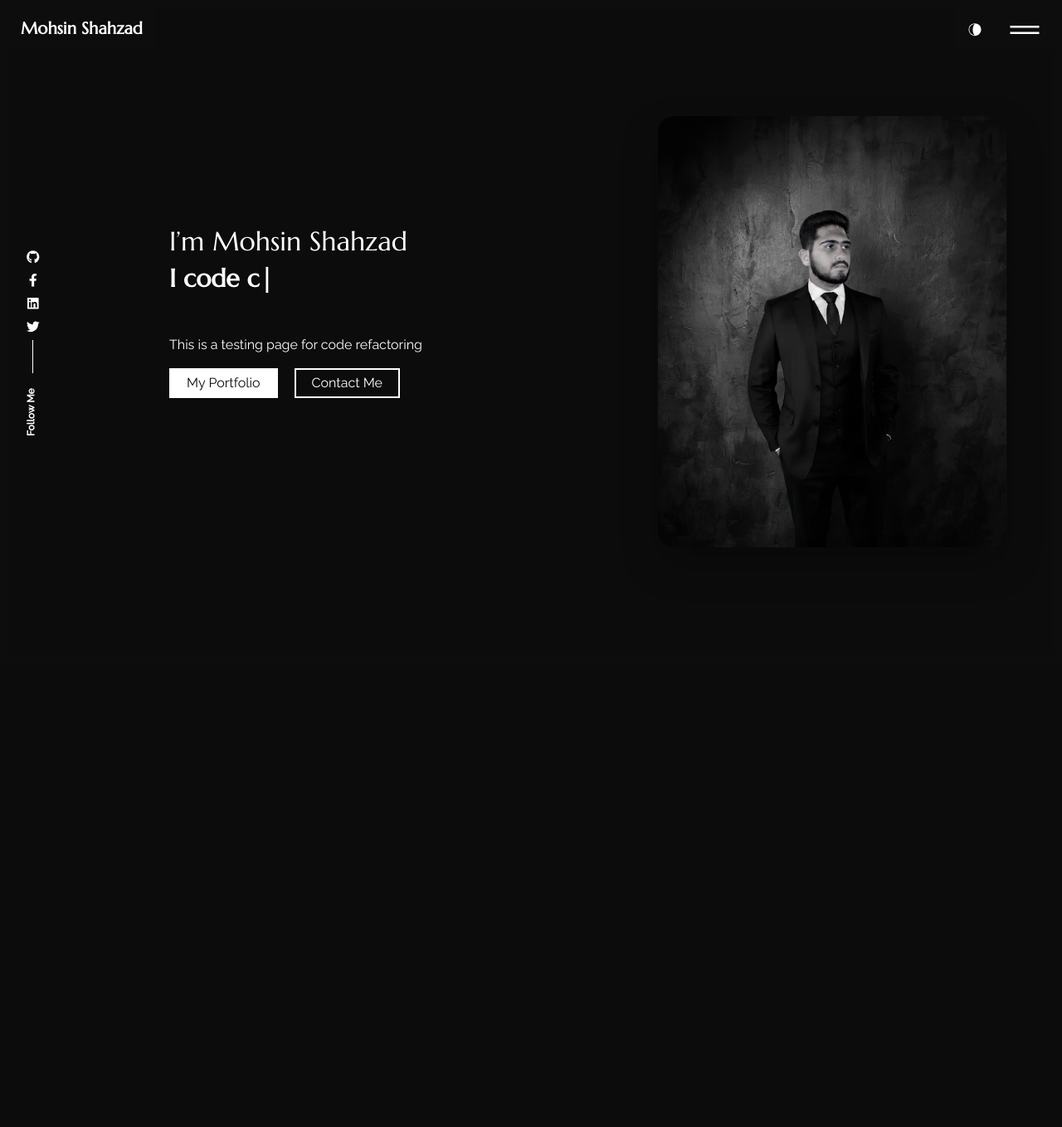
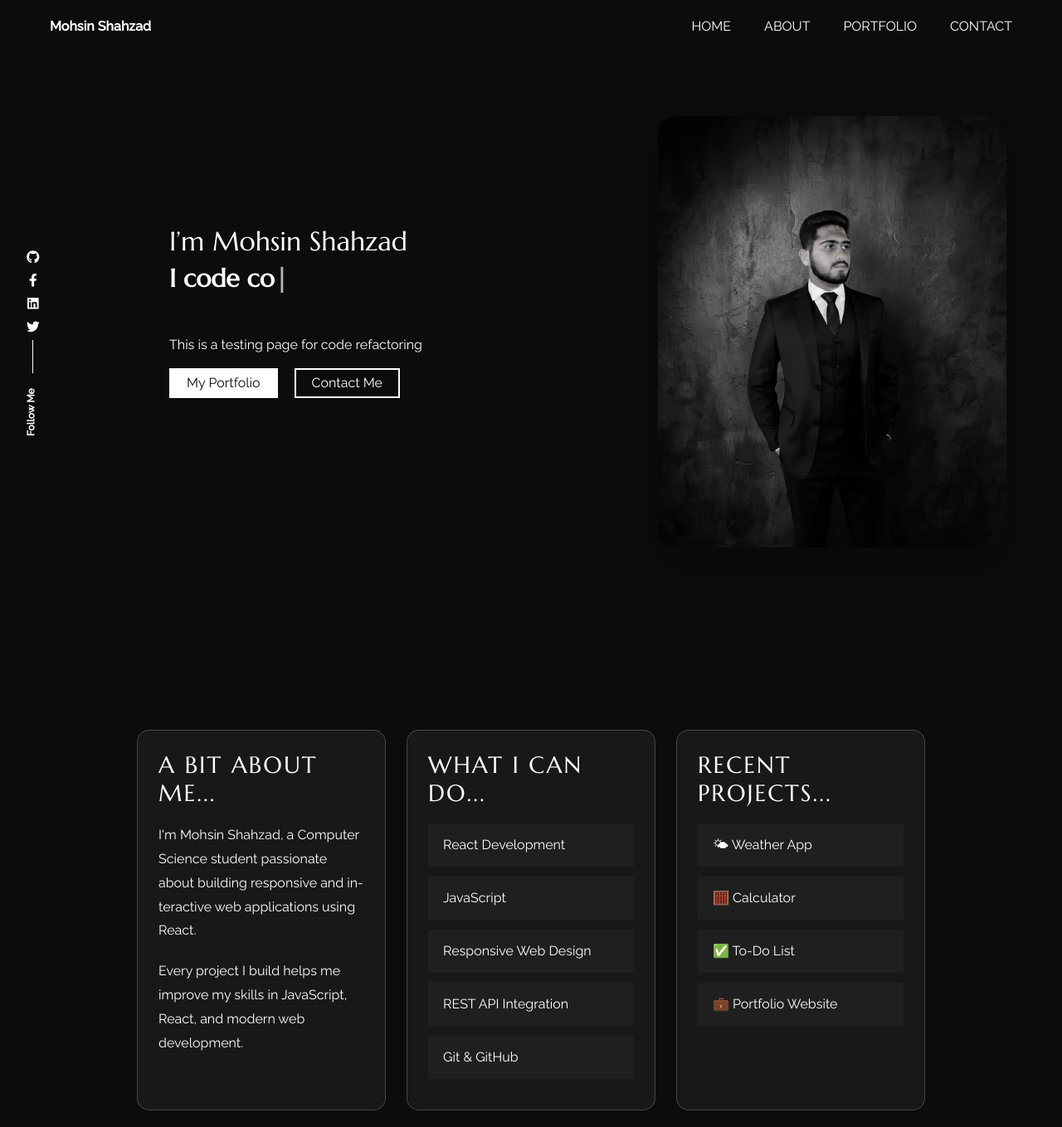
Before and after one commit to mohsinshhzad88-sudo/debugging-playground, a React (Create React App) app: page / in a window 1280 px wide. Shown: the whole page at 83% size. Before the commit the page ends 800 px from the top, so only its background shows below. Built offline with nearby package versions, Linux system fonts and the light colour scheme.

Commit message:
Move project cards to portfolio page

```diff
--- a/package.json
+++ b/package.json
@@ -18,7 +18,7 @@
         "web-vitals": "^3.1.1"
     },
     "scripts": {
-        "start": "react-scripts start",
+        "start": "react-scripts start --host",
         "build": "react-scripts build",
         "test": "react-scripts test",
         "eject": "react-scripts eject",
--- a/src/content_option.js
+++ b/src/content_option.js
@@ -77,11 +77,15 @@ const services = [
   },
 ];
 
-const dataportfolio = [{
+const dataportfolio = [
+  {
     img: "/bridge.jpg",
-      title: "I’m Mohsin Shahzad",
-    description: "Welcome to my portfolio! Here you'll find projects I've built while learning and improving my skills in React, JavaScript, and modern web development. Each project reflects my growth as a developer."
-}];
+    title: "A Bit About Me",
+    description:
+      "I'm Mohsin Shahzad, a Computer Science student passionate about web development. I enjoy building responsive and interactive web applications using React and continuously improving my programming skills through real-world projects.",
+  },
+
+];
 
 const contactConfig = {
     YOUR_EMAIL: "mohsinshahzad2015@gmail.com", // Replace with your email
--- a/src/header/index.js
+++ b/src/header/index.js
@@ -6,7 +6,7 @@ import { logotext ,socialprofils } from "../content_option";
 import Themetoggle from "../components/themetoggle";
 
 const Headermain = () => {
-  const [isActive, setActive] = useState("false");
+  const [isActive, setActive] = useState(true);
 
   const handleToggle = () => {
     setActive(!isActive);
@@ -15,7 +15,27 @@ const Headermain = () => {
 
   return (
     <>
-      <header className="fixed-top site__header">
+  <header className="site__header desktop_header">
+
+  <div className="logo">
+    <Link to="/"><b>Mohsin Shahzad</b></Link>
+  </div>
+
+
+  <ul className="desktop_menu">
+    <li><Link to="/">Home</Link></li>
+    <li><Link to="/about">About</Link></li>
+    <li><Link to="/portfolio">Portfolio</Link></li>
+    <li><Link to="/contact">Contact</Link></li>
+  </ul>
+
+
+  <button className="menu__button" onClick={handleToggle}>
+    ☰
+  </button>
+
+</header>
+        <header className="fixed-top site__header mobile_header">
         <div className="d-flex align-items-center justify-content-between">
           <Link  className="navbar-brand nav_ac" to="/">
             {logotext}
--- a/src/header/style.css
+++ b/src/header/style.css
@@ -205,3 +205,106 @@
     margin-right: 10px;
     text-decoration: none;
 }
+
+.site__header{
+    display:flex;
+    justify-content:space-between;
+    align-items:center;
+    padding:20px 40px;
+}
+
+.desktop_menu{
+    display:flex;
+    gap:30px;
+    list-style:none;
+    margin:0;
+    padding:0;
+}
+
+.desktop_menu a{
+    color:white;
+    text-decoration:none;
+    text-transform:uppercase;
+}
+
+.menu__button{
+    display:none;
+}
+@media (max-width:991px){
+
+    .desktop_menu{
+        display:none;
+    }
+
+    .menu__button{
+        display:block;
+    }
+
+}
+
+@media (min-width:992px){
+
+    .desktop_menu{
+        display:flex;
+    }
+
+    .menu__button{
+        display:none;
+    }
+
+}
+/* ---------- Desktop Header ---------- */
+
+.desktop_header{
+    display:flex;
+    justify-content:space-between;
+    align-items:center;
+    position:fixed;
+    top:0;
+    left:0;
+    width:100%;
+    padding:20px 60px;
+    z-index:1000;
+}
+
+/* ---------- Mobile Header ---------- */
+
+.mobile_header{
+    display:none;
+}
+
+/* ---------- Desktop Menu ---------- */
+
+.desktop_menu{
+    display:flex;
+    gap:40px;
+    list-style:none;
+    margin:0;
+    padding:0;
+}
+
+.desktop_menu a{
+    text-decoration:none;
+}
+
+/* ---------- Mobile ---------- */
+
+@media (max-width:768px){
+
+    .desktop_header{
+        display:none;
+    }
+
+    .mobile_header{
+        display:block;
+    }
+}
+
+.logo a {
+    text-decoration: none;
+    color: inherit;
+}
+
+.logo a:hover {
+    text-decoration: none;
+}
--- a/src/pages/home/index.js
+++ b/src/pages/home/index.js
@@ -9,12 +9,17 @@ export const Home = () => {
   return (
     <HelmetProvider>
       <section id="home" className="home">
+
         <Helmet>
           <meta charSet="utf-8" />
-          <title> {meta.title}</title>
+          <title>{meta.title}</title>
           <meta name="description" content={meta.description} />
         </Helmet>
-        <div className="intro_sec d-block d-lg-flex align-items-center ">
+
+
+        {/* HERO SECTION */}
+        <div className="intro_sec d-block d-lg-flex align-items-center">
+
           <div className="hero_media order-1 order-lg-2">
             <img
               src={introdata.your_img_url}
@@ -22,10 +27,18 @@ export const Home = () => {
               className="hero_image"
             />
           </div>
+
+
           <div className="text order-2 order-lg-1 h-100 d-lg-flex justify-content-center">
-            <div className="align-self-center ">
+
+            <div className="align-self-center">
               <div className="intro mx-auto">
-                <h2 className="mb-1x">{introdata.title}</h2>
+
+                <h2 className="mb-1x">
+                  {introdata.title}
+                </h2>
+
+
                 <h1 className="fluidz-48 mb-1x">
                   <Typewriter
                     options={{
@@ -40,16 +53,25 @@ export const Home = () => {
                     }}
                   />
                 </h1>
-                <p className="mb-1x">{introdata.description}</p>
+
+
+                <p className="mb-1x">
+                  {introdata.description}
+                </p>
+
+
                 <div className="intro_btn-action pb-5">
+
                   <Link to="/portfolio" className="text_2">
-                    <div id="button_p" className="ac_btn btn ">
+                    <div id="button_p" className="ac_btn btn">
                       My Portfolio
                       <div className="ring one"></div>
                       <div className="ring two"></div>
                       <div className="ring three"></div>
                     </div>
                   </Link>
+
+
                   <Link to="/contact">
                     <div id="button_h" className="ac_btn btn">
                       Contact Me
@@ -58,11 +80,83 @@ export const Home = () => {
                       <div className="ring three"></div>
                     </div>
                   </Link>
+
                 </div>
+
               </div>
             </div>
+
           </div>
+
         </div>
+
+<div id="about" className="home_features">
+
+  <div className="feature_box">
+    <h3>A BIT ABOUT ME...</h3>
+
+    <p>
+      I'm Mohsin Shahzad, a Computer Science student passionate about
+      building responsive and interactive web applications using React.
+    </p>
+
+    <p>
+      Every project I build helps me improve my skills in JavaScript,
+      React, and modern web development.
+    </p>
+  </div>
+
+
+  <div className="feature_box">
+    <h3>WHAT I CAN DO...</h3>
+
+    <div className="feature_item">
+      React Development
+    </div>
+
+    <div className="feature_item">
+      JavaScript
+    </div>
+
+    <div className="feature_item">
+      Responsive Web Design
+    </div>
+
+    <div className="feature_item">
+      REST API Integration
+    </div>
+
+    <div className="feature_item">
+      Git & GitHub
+    </div>
+
+  </div>
+
+
+  <div className="feature_box">
+    <h3>RECENT PROJECTS...</h3>
+
+    <div className="project_item">
+      🌤 Weather App
+    </div>
+
+    <div className="project_item">
+      🧮 Calculator
+    </div>
+
+    <div className="project_item">
+      ✅ To-Do List
+    </div>
+
+    <div className="project_item">
+      💼 Portfolio Website
+    </div>
+
+  </div>
+
+</div>
+
+
       </section>
     </HelmetProvider>
   );
--- a/src/pages/home/style.css
+++ b/src/pages/home/style.css
@@ -258,3 +258,82 @@ section {
 .intro_sec .h_bg-image {
     filter: saturate(0.5);
 }
+.home_features{
+    display:grid;
+    grid-template-columns:repeat(3,1fr);
+    gap:40px;
+    margin-top:80px;
+}
+
+.feature_box h3{
+    margin-bottom:25px;
+    text-transform:uppercase;
+    letter-spacing:2px;
+}
+
+.feature_box p{
+    line-height:1.8;
+    margin-bottom:20px;
+}
+
+.feature_item,
+.project_item{
+    background:#1f1f1f;
+    padding:14px 18px;
+    margin-bottom:12px;
+    transition:.3s;
+}
+
+.feature_item:hover,
+.project_item:hover{
+    transform:translateX(5px);
+}
+
+@media(max-width:992px){
+
+    .home_features{
+        grid-template-columns:1fr 1fr 1fr;
+    }
+
+}
+
+.home_features {
+    display: flex;
+    justify-content: center;
+    gap: 25px;
+    margin-top: 60px;
+    padding: 20px;
+}
+
+
+.feature_box {
+    width: 300px;
+    min-height: 250px;
+    padding: 25px;
+
+    border-radius: 15px;
+    background: rgba(255,255,255,0.05);
+
+    border: 1px solid rgba(255,255,255,0.2);
+
+    transition: 0.3s;
+}
+
+
+.feature_box:hover {
+    transform: translateY(-8px);
+}
+
+
+.feature_box h3 {
+    margin-bottom: 20px;
+}
+
+
+.feature_item,
+.project_item {
+    margin: 12px 0;
+}
+#about {
+    scroll-margin-top: 100px;
+}
--- a/src/pages/portfolio/index.js
+++ b/src/pages/portfolio/index.js
@@ -2,27 +2,39 @@ import React from "react";
 import "./style.css";
 import { Helmet, HelmetProvider } from "react-helmet-async";
 import Typewriter from "typewriter-effect";
-import { Container, Row, Col } from "react-bootstrap";
-import { dataportfolio, meta, introdata } from "../../content_option";
+import { Container } from "react-bootstrap";
+import { dataportfolio, meta, services } from "../../content_option";
 
 export const Portfolio = () => {
   return (
     <HelmetProvider>
       <Container className="About-header">
+
         <Helmet>
           <meta charSet="utf-8" />
-          <title> Portfolio | {meta.title} </title>{" "}
+          <title>Portfolio | {meta.title}</title>
           <meta name="description" content={meta.description} />
         </Helmet>
 
+
         <div className="mb-5 po_items_ho">
-          {dataportfolio.map((data, i) => {
-            return (
+
+          {dataportfolio.map((data, i) => (
+
             <div key={i} className="po_item">
-  <img src={data.img} alt={data.title} />
+
+              <img
+                src={data.img}
+                alt={data.title}
+              />
+
 
               <div className="project_info">
-    <h2>{data.title}</h2>
+
+                <h2>
+                  {data.title}
+                </h2>
+
 
                 <h1 className="fluidz-48">
                   <Typewriter
@@ -39,14 +51,35 @@ export const Portfolio = () => {
                   />
                 </h1>
 
-    <p>{data.description}</p>
-  </div>
+
+                <p>
+                  {data.description}
+                </p>
+
               </div>
 
-     );
+              <section className="portfolio_features" aria-label="Portfolio highlights">
+                <div className="portfolio_features__intro">
+                  <h2>Highlights</h2>
+                  <p>These are the main strengths I bring into my projects.</p>
+                </div>
 
-          })}
+                <div className="portfolio_feature_grid">
+                  {services.map((service) => (
+                    <div key={service.service_id} className="portfolio_feature_box">
+                      <h3>{service.title}</h3>
+                      <p>{service.description}</p>
                     </div>
+                  ))}
+                </div>
+              </section>
+
+            </div>
+
+          ))}
+
+        </div>
+
       </Container>
     </HelmetProvider>
   );
--- a/src/pages/portfolio/style.css
+++ b/src/pages/portfolio/style.css
@@ -8,6 +8,66 @@
     border: 1px solid rgba(255, 255, 255, 0.12);
     border-radius: 20px;
     background: rgba(255, 255, 255, 0.04);
+}
+
+.portfolio_features {
+    margin: 2rem 0 3rem;
+}
+
+.portfolio_features__intro {
+    margin-bottom: 1.25rem;
+}
+
+.portfolio_features__intro h2 {
+    margin-bottom: 0.5rem;
+}
+
+.portfolio_features__intro p {
+    margin: 0;
+    color: var(--text-color);
+    opacity: 0.85;
+}
+
+.portfolio_feature_grid {
+    display: grid;
+    grid-template-columns: repeat(3, minmax(0, 1fr));
+    gap: 24px;
+}
+
+.portfolio_feature_box {
+    min-height: 220px;
+    padding: 24px;
+    border-radius: 15px;
+    background: rgba(255, 255, 255, 0.05);
+    border: 1px solid rgba(255, 255, 255, 0.2);
+    transition: 0.3s ease;
+}
+
+.portfolio_feature_box:hover {
+    transform: translateY(-8px);
+}
+
+.portfolio_feature_box h3 {
+    margin-bottom: 16px;
+    text-transform: uppercase;
+    letter-spacing: 2px;
+}
+
+.portfolio_feature_box p {
+    line-height: 1.8;
+    margin: 0;
+}
+
+@media (max-width: 992px) {
+    .portfolio_feature_grid {
+        grid-template-columns: repeat(2, minmax(0, 1fr));
+    }
+}
+
+@media (max-width: 576px) {
+    .portfolio_feature_grid {
+        grid-template-columns: 1fr;
+    }
 }
 
 .portfolio_hero__content {
```
Lines whose indentation alone changed are shown as unchanged.
